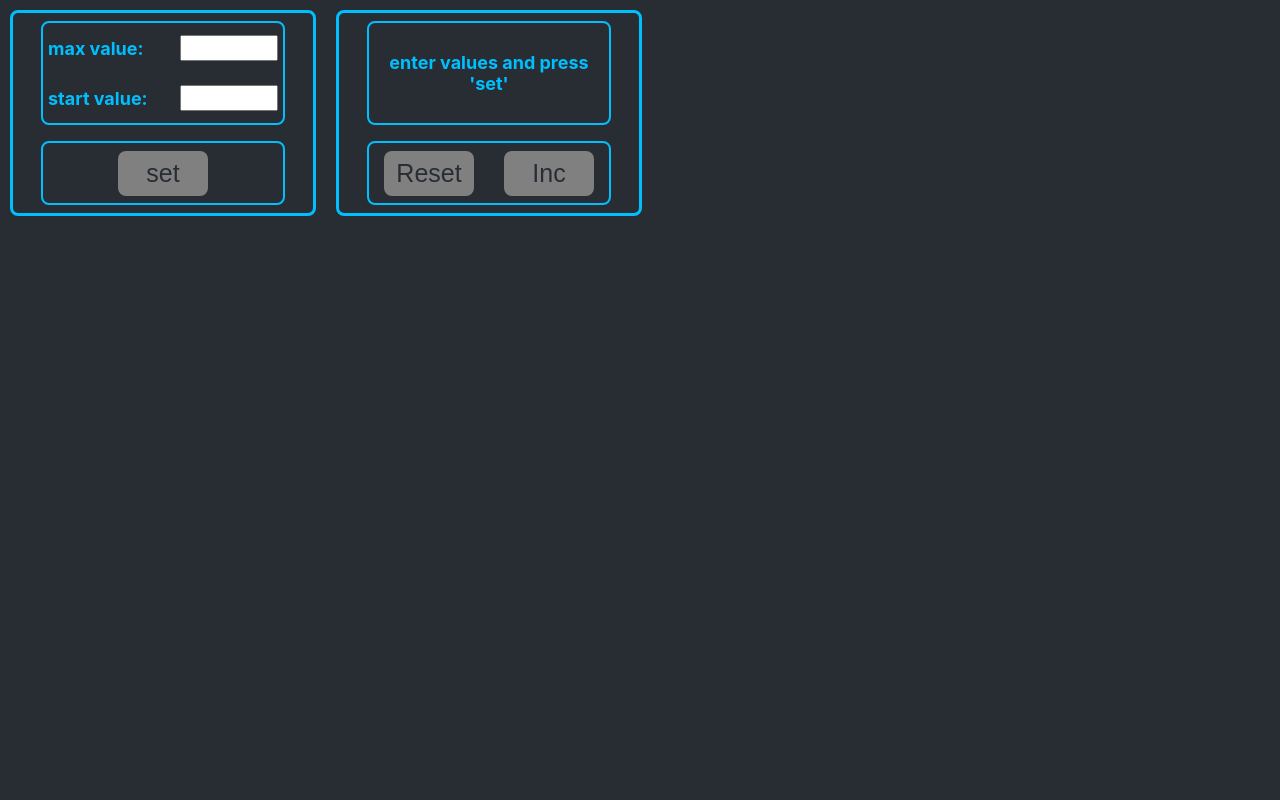
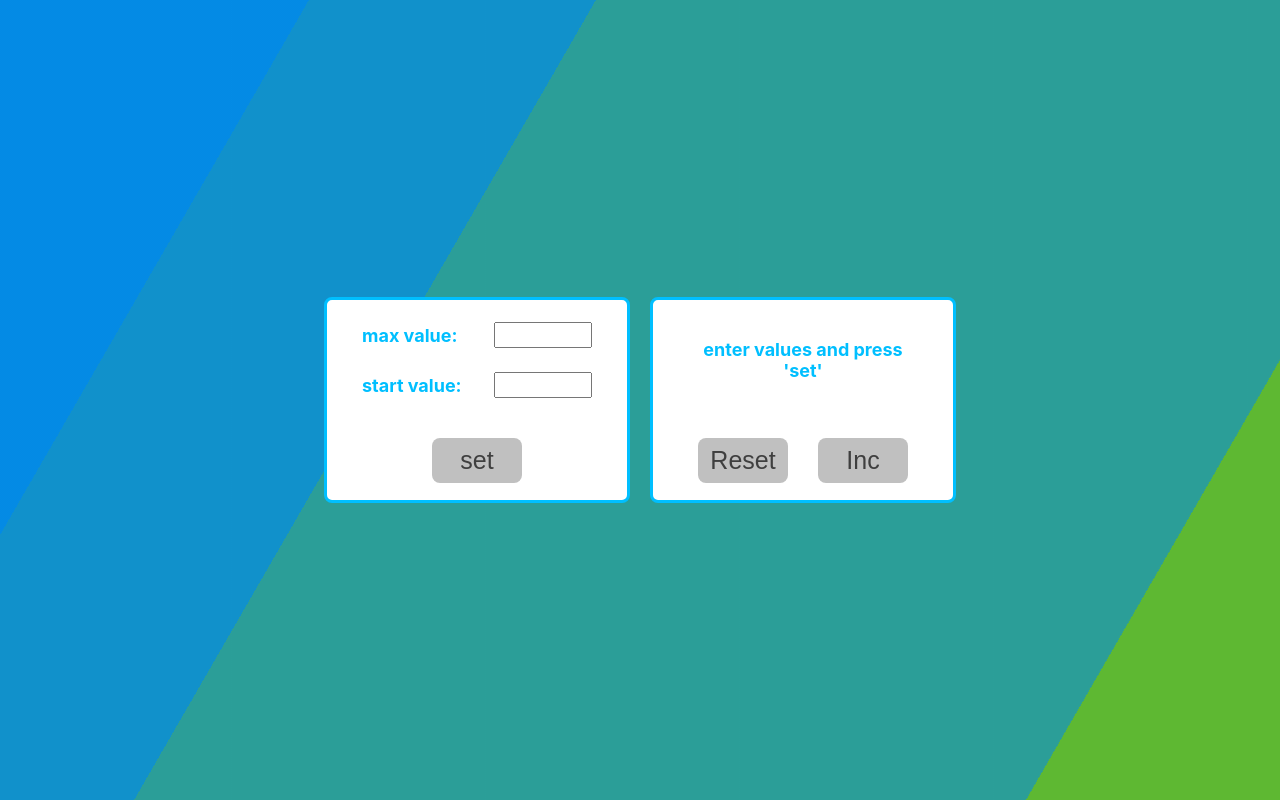
Before and after one commit to prixoddd/counter, a React (Create React App) app: page / in a window 1280 px wide. Built offline with nearby package versions, Linux system fonts and the light colour scheme.

Commit message:
Background added

```diff
--- a/src/App.module.css
+++ b/src/App.module.css
@@ -1,6 +1,49 @@
 .content {
     display: flex;
+    /*border: 2px deepskyblue solid;*/
 
+
+}
+
+.mainBlock {
+    height: 100vh;
+    /*border: 2px deepskyblue solid;*/
+    display: flex;
+    flex-direction: column;
+    justify-content: center;
+    align-items: center;
+
+
+}
+
+.bg {
+    animation:slide 3s ease-in-out infinite alternate;
+    background-image: linear-gradient(-60deg, #6c3 50%, #09f 50%);
+    bottom:0;
+    left:-50%;
+    opacity:.5;
+    position:fixed;
+    right:-50%;
+    top:0;
+    z-index:-1;
+}
+
+.bg2 {
+    animation-direction:alternate-reverse;
+    animation-duration:4s;
+}
+
+.bg3 {
+    animation-duration:5s;
+}
+
+@keyframes slide {
+    0% {
+        transform:translateX(-25%);
+    }
+    100% {
+        transform:translateX(25%);
+    }
 }
 
 /*.buttons {*/
--- a/src/App.tsx
+++ b/src/App.tsx
@@ -21,13 +21,23 @@
     }
 
     return (
-        <div className={s.content}>
-            <SbControl/>
-            <Scoreboard
+        <div>
+            <div className={s.bg}></div>
+            <div className={`${s.bg} ${s.bg2}`}></div>
+            <div className={`${s.bg} ${s.bg3}`}></div>
+            <div className={s.mainBlock}>
+
+                <div className={s.content}>
+                    <SbControl/>
+                    <Scoreboard
                         resetScoreBoard={resetScoreBoard}
                         incScoreBoard={incScoreBoard}
-            />
+                    />
+                </div>
+            </div>
         </div>
+
+
 
     )
 }
--- a/src/Components/Button/UniButton.module.css
+++ b/src/Components/Button/UniButton.module.css
@@ -1,4 +1,3 @@
-
 
 button {
     color: #272d33;
@@ -13,6 +12,7 @@
 }
 
 .buttonDisabled {
-     background-color: gray;
+    background-color: #c0c0c0;
+    color: #3f3f3f;
 
- }
+}
--- a/src/Components/SbControll/SbControl.module.css
+++ b/src/Components/SbControll/SbControl.module.css
@@ -9,7 +9,7 @@
     width: 240px;
     height: 60px;
 
-    border: 2px deepskyblue solid;
+    /*border: 2px deepskyblue solid;*/
     align-items: center;
     border-radius: 8px;
 }
@@ -19,6 +19,7 @@
 }
 
 .background {
+    background: #ffffff;
     height: 200px;
     width: 300px;
     margin: 10px;
@@ -38,7 +39,7 @@
     height: 100px;
     width: 240px;
     /*background-color: deepskyblue;*/
-    border: 2px deepskyblue solid;
+    /*border: 2px deepskyblue solid;*/
 
     border-radius: 8px;
     font-size: 18px;
--- a/src/Components/Scoreboard/Scoreboard.module.css
+++ b/src/Components/Scoreboard/Scoreboard.module.css
@@ -6,7 +6,7 @@
     width: 240px;
     height: 60px;
 
-    border: 2px deepskyblue solid;
+    /*border: 2px deepskyblue solid;*/
     align-items: center;
     border-radius: 8px;
     /*flex-direction: row;*/
@@ -22,6 +22,7 @@
     width: 300px;
     margin: 10px;
     border: 3px deepskyblue solid;
+    background: #ffffff;
     border-radius: 8px;
     display: flex;
     flex-direction: column;
@@ -54,7 +55,7 @@
     height: 100px;
     width: 240px;
     /*background-color: deepskyblue;*/
-    border: 2px deepskyblue solid;
+    /*border: 2px deepskyblue solid;*/
 
     border-radius: 8px;
     font-size: 18px;
```
